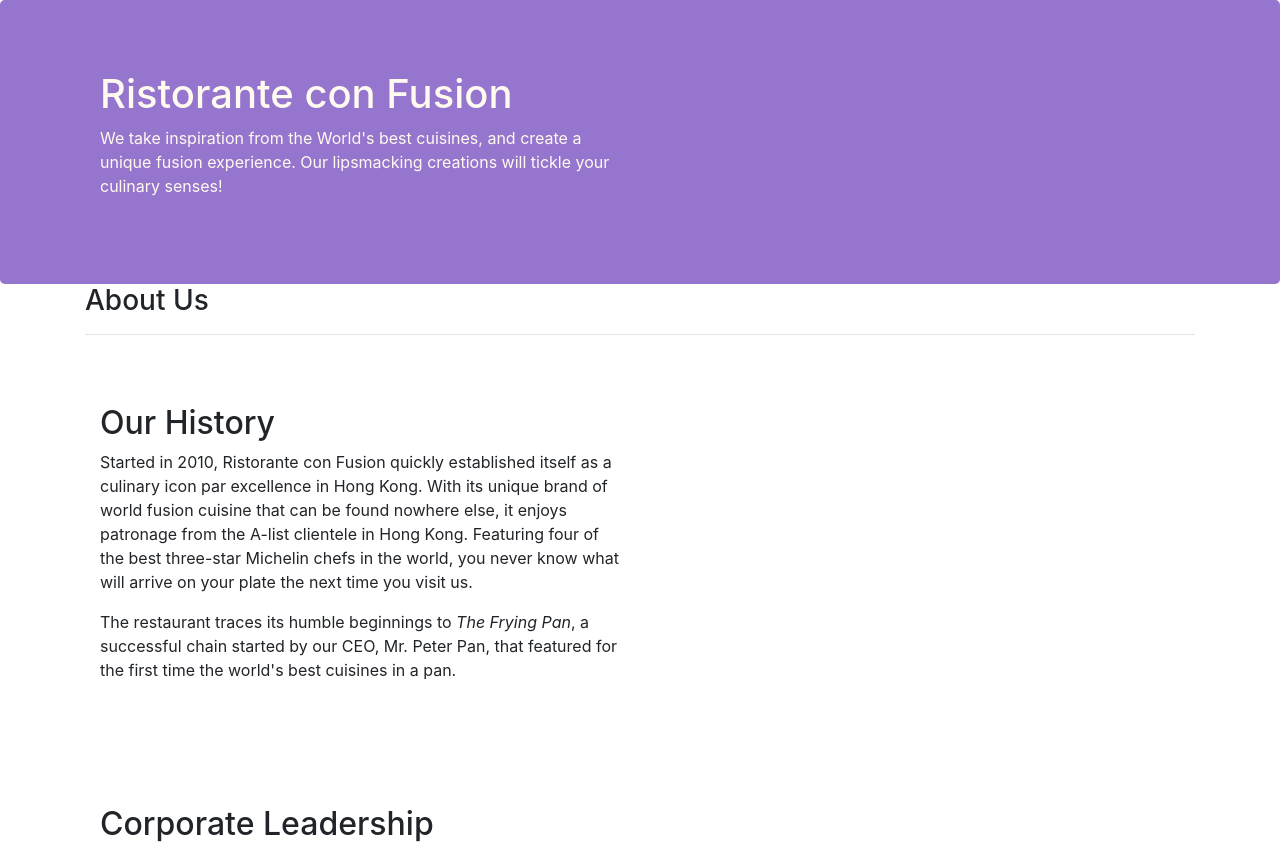
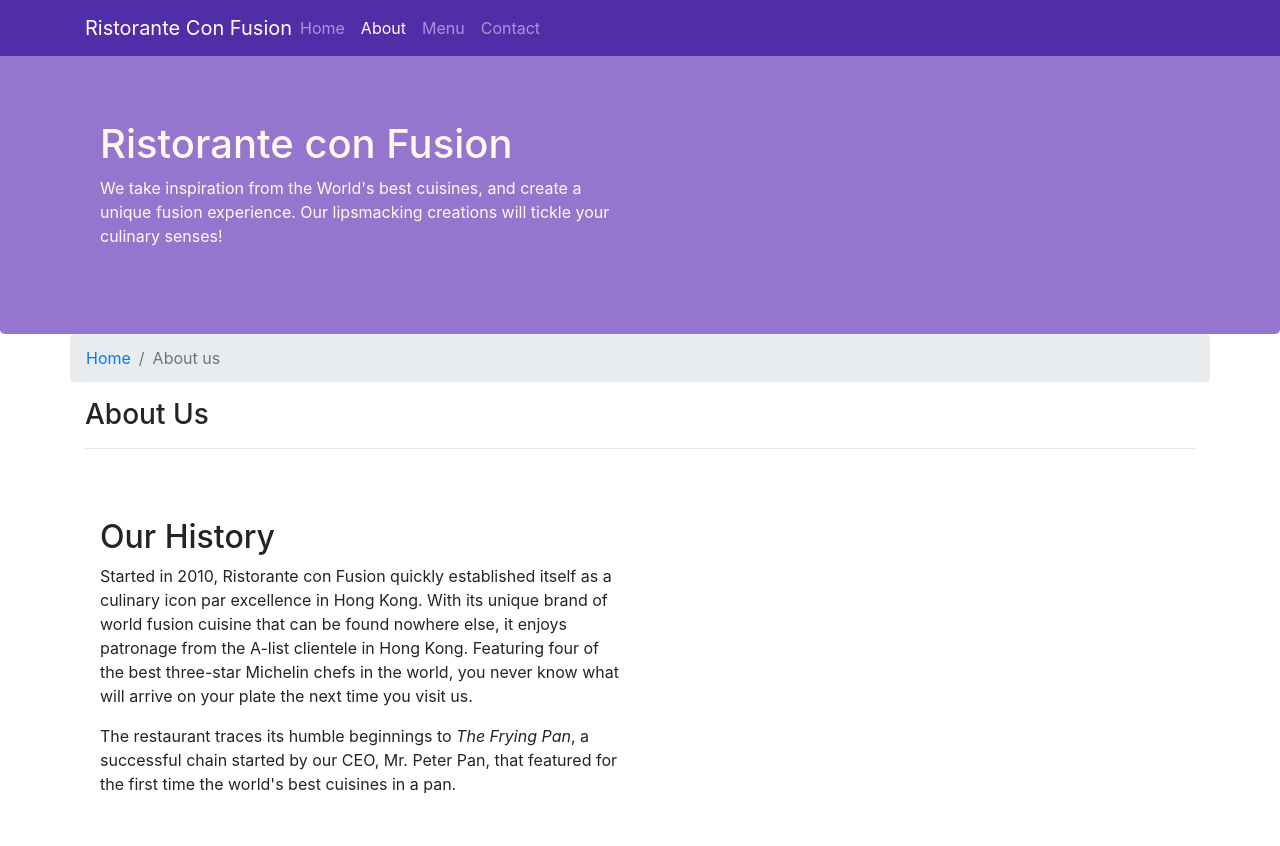
Before and after one commit to lucifer123A/BootStrap, a website: page aboutus.html in a window 1280 px wide. Shown: the top 846 px of the page. Drawn offline with nearby package versions, Linux system fonts and the light colour scheme.

Commit message:
navbar and breadcrumb: exercise 1 of week2

```diff
--- a/aboutus.html
+++ b/aboutus.html
@@ -13,7 +13,22 @@
 </head>
 
 <body>
-
+    <nav class="navbar navbar-dark navbar-expand-sm fixed-top">
+        <div class="container">
+            <button class="navbar-toggler" type="button" data-toggle="collapse" data-target="#Navbar">
+                <span class="navbar-toggler-icon"></span>
+            </button>
+            <a class="navbar-brand mr-auto" href="index.html">Ristorante Con Fusion</a>
+            <div class="collapse navbar-collapse" id="Navbar">
+            <ul class="navbar-nav mr-auto">
+                <li class="nav-item"><a class="nav-link" href="index.html">Home</a></li>
+                <li class="nav-item active"><a class="nav-link" href="#">About</a></li>
+                <li class="nav-item"><a class="nav-link" href="#">Menu</a></li>
+                <li class="nav-item"><a class="nav-link" href="#">Contact</a></li>
+            </ul>
+        </div>
+        </div>
+    </nav>
     <header class="jumbotron">
         <div class="container">
             <div class="row row-header">
@@ -29,6 +44,10 @@
 
     <div class="container">
         <div class="row align-items-center">
+            <ol class="col-12 breadcrumb">
+                <li class="breadcrumb-item"><a href="index.html">Home</a></li>
+                <li class="breadcrumb-item active">About us</li>
+            </ol>
             <div class="col-12">
                <h3>About Us</h3>
                <hr>
@@ -68,7 +87,7 @@
                 <div class="col-4 offset-1 col-sm-2">
                     <h5>Links</h5>
                     <ul class="list-unstyled">
-                        <li><a href="#">Home</a></li>
+                        <li><a href="index.html">Home</a></li>
                         <li><a href="#">About</a></li>
                         <li><a href="#">Menu</a></li>
                         <li><a href="#">Contact</a></li>
--- a/css/styles.css
+++ b/css/styles.css
@@ -28,3 +28,12 @@
     margin: 0px ;
     color: #0f0f0f;
 }
+
+body{
+    padding:50px 0px 0px 0px;
+    z-index:0;
+}
+
+.navbar-dark{
+    background-color:#512DA8;
+}
```
Also changed, not shown: index.html (+17 -2 lines).
